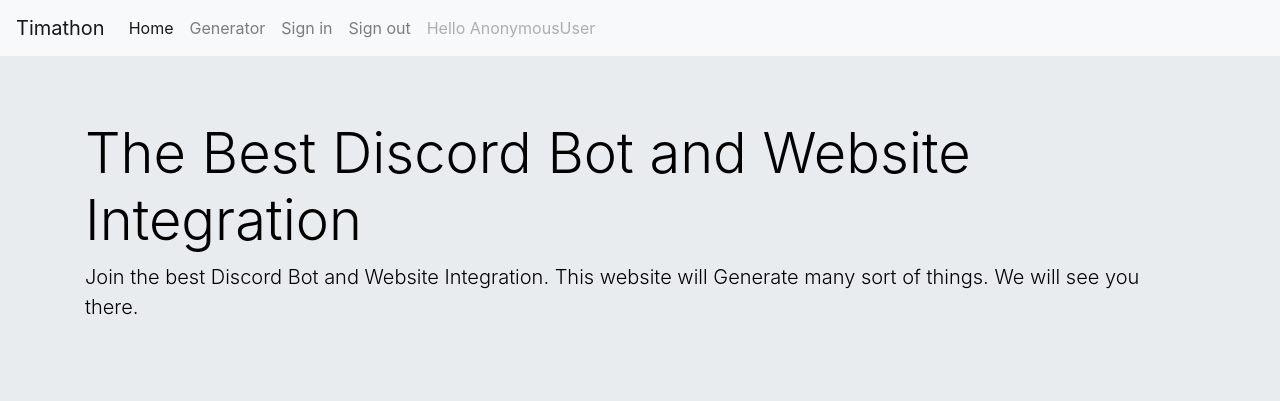
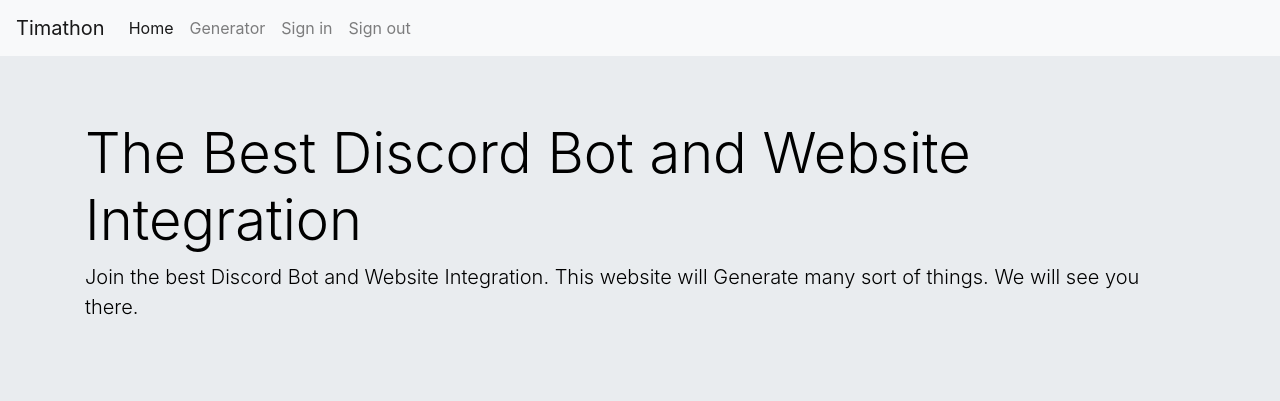
Before and after one commit to PinkFIuffyUnicorn/FinalWebsiteforTimathon, a Django app: page / in a window 1280 px wide. Shown: the top 401 px of the page. Run offline with Django 3.2, Linux system fonts and the light colour scheme; some libraries are stand-ins or nearby versions.

Commit message:
Update 2.0.0

```diff
--- a/main/templates/main/index.html
+++ b/main/templates/main/index.html
@@ -29,7 +29,6 @@
       <a class="nav-link" href="http://bb7e.ddns.net:19348/">	Generator</a>
       <a class="nav-link" href="/login">Sign in</a>
       <a class="nav-link" href="#">Sign out</a>
-      <a class="nav-link disabled" href="#" tabindex="-1" aria-disabled="true">Hello {{request.user}}</a>
     </div>
   </div>
 </nav>
```
